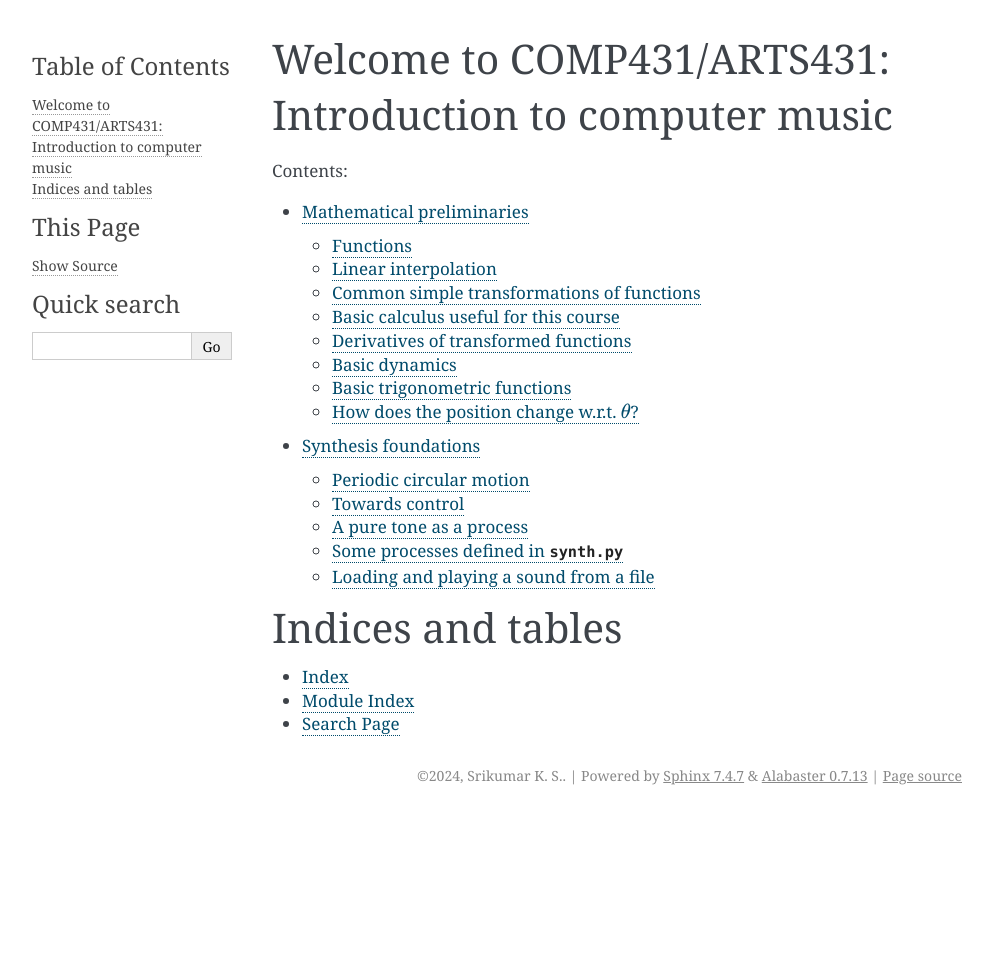
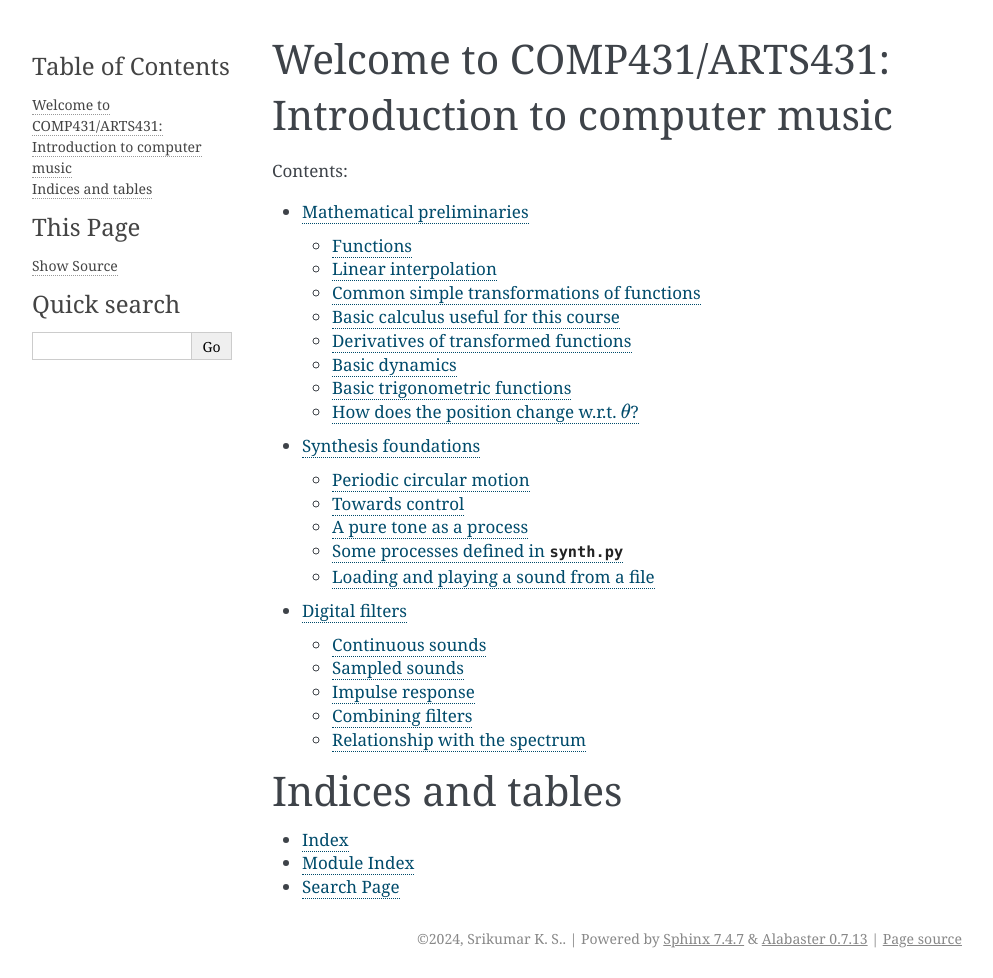
Before and after one commit to kreauniv/comparts431, a Sphinx documentation site: the page built from source/index.rst, in a window 1280 px wide. Shown: the whole page, without its empty margins (148-1141 px from the left). Built offline with Sphinx 7.4.7, drawn with Linux system fonts in a browser that asks for light colours; before the commit the page ends 900 px from its top, so only the background shows below that; part of the change alters nothing that is shown.

Commit message:
Added topic on filters

```diff
--- /dev/null
+++ b/source/filters.rst
@@ -0,0 +1,244 @@
+Digital filters
+===============
+
+We've so far looked at how some kinds of periodic sounds -- the sine waves --
+are special, in that we hear them as "pure and uncoloured tones". Part of the
+reason is that our ear has an amazing mechanism in the inner ear called the
+Cochlea which effectively decomposes sounds into their constituent frequencies.
+We call such a decomposition the "spectrum".
+
+Since our ear does this naturally for sounds, it makes sense to process
+sounds by modifying the spectra of sounds directly. Filters accomplish
+this task and they have a very simple structure behind that that we'll get into
+in this section.
+
+.. admonition:: **Why bother?**
+
+   Filters are used for many purposes to shape the overall tonal quality of a
+   sound, to cut off specific unwanted frequencies such as the A/C hum, to
+   reduce noise present in quieter parts of the spectrum, to tweak the
+   "brightness" of a tone, to highlight certain frequency regions and so on.
+   A good part of music production -- the process of "mastering" -- deals with
+   the balance of various parts of the spectrum.
+
+We'll first look at the simple mathematical structure of filters and then see
+how we can use this knowledge to understand the spectrum.
+
+Continuous sounds
+-----------------
+
+If we represent a real sound pressure wave as it hits a microphone's membrane
+or the human eardrum as a function of time :math:`s(t)`, we can construct delayed
+versions of this sound simply as :math:`s(t-a)` where :math:`a` is the amount
+of delay (when positive) in seconds. So when you're standing in front of a
+mountain wall and recording yourself as you shout out your name, if you hear
+its echo at a quarter of the original sound's amplitude after, say, 3 seconds,
+the resultant sound you recorded can be expressed approximately as --
+
+.. math::
+
+    \text{recording}(t) = 1.0 * s(t) + 0.25 * s(t - 3.0)
+
+Such a delay has an obvious property that turns out to be very useful --
+that if you delay a sound first by :math:`a` seconds and then by :math:`b` seconds,
+the end result is effectively a delay by :math:`a+b` seconds and therefore
+it doesn't matter which order you did the two delays. To capture this property,
+we can move away from talking about time explicitly and consider the signals
+:math:`s` as a whole and write a "delay of 3.0 seconds" as an operator that
+transforms one signal into another signal (i.e. function) using the following
+notation -
+
+.. math::
+
+    s' = D^{3.0}s
+
+.... which then stands for :math:`s'(t) = s(t - 3.0)`. Using this notation, we can
+write the above echo situation as --
+
+.. math::
+
+    \text{recording} = {1.0 D^{0.0} + 0.25 D^{3.0})s
+
+And now all the information about how the mountain wall transforms the sounds
+uttered from your position is captured in the operator :math:`\text{Echo} = 1.0
+D^{0.0} + 0.25 D^{3.0}`. That is because we can now apply this operator to any
+sound to get its echo-y version.
+
+The notation :math:`D^a` is used mostly to be suggestive of the properties of
+exponentiation, where we have :math:`D^{b}D^{a} = D^{a+b} = D^{a}D^{b}`. Here,
+we're writing :math:`=` to mean "the operators on the two sides of equality will
+have exactly the same effect on any signal that they're applied to."
+
+Sampled sounds
+--------------
+
+We're not working directly with continuous sounds though. We measure the
+pressure at the microphone membrane at regular intervals (called the "sampling
+interval") and convert each measurement to a number and store the number in a
+sequence structure, typically as "arrays" in practically all programming
+languages. So now we have a piece of sound represented as a mapping from an
+"index" to a sample value -- :math:`s[n]`.
+
+In this sampled universe, we the minimum "delay" we can apply is that of one time step
+and we denote that by :math:`D`. So a sampled sound :math:`s` delayed by one
+time step is written as :math:`Ds` and that means the following --
+
+.. math::
+
+    h &=& D s \\
+    => h[n] &=& s[n-1]
+
+To delay by more than one step, we can simply repeat the application of :math:`D`
+like this -- :math:`DDDD s`, which we can abbreviate as :math:`D^4 s`.
+
+So similar to what we did for continuous sounds above, we can write an implementation
+of our "3 second echo" like this --
+
+.. math::
+
+    h = (1.0 D^0 + 0.25 D^{3\times 48000})s
+
+Impulse response
+----------------
+
+There is a very simple sound that can help us see what these :math:`D` expressions mean.
+This is the "delta function" defined by --
+
+.. math::
+    \delta[n] &=& 1 & \text{ for } n = 0 \\
+   &=& 0 & \text{ for all other } n
+
+So what does a delayed value of :math:`\delta` look like? A :math:`\delta` that is delayed
+by, say, 5 time steps is simply :math:`\delta[n-5]`, which is :math:`1` when :math:`n = 5`
+and :math:`0` for other values of n. Therefore if you have a sound whose samples are given
+by :math:`s_n` for time step :math:`n`, we can write it equivalently as --
+
+.. math::
+
+    & & s_0 D^0\delta + s_1 D^1\delta + s_2 D^2\delta + s_3 D^3\delta + ... \\
+    & = & (s_0D^0 + s_1D^1 + s_2D^2 + s_3D^3 + ...)\delta
+
+So such an "echo-y filter" can be characterized by what the filter does to the
+:math:`\delta` sound -- which is essentially a sharp "click". This is why you can
+make a click sound in a hall, record the result and use that to transform any
+recording to sound as though it were performed in the hall!
+
+This response of a filter to the :math:`\delta` or "click" signal is called its
+"impulse response".
+
+.. note:: Such "impulses" are common in music making, apart from the
+   "whimsical" interpretation of "impulse". When you press a key on a piano, a
+   hammer strikes a taut string to produce its natural and sustained vibration
+   which is a tone. In this case, the impulse response of such a taut string is
+   a continuous and decaying tone. On a Marimba though, this tone is short
+   lived when a tone bar is struck by the mallet. A prayer gong when struck by
+   a hammer resonates in a number of anharmonic frequencies that give a bell
+   its characteristic sound. The sound also changes depending on whether you
+   strike the bell with a hard metal stick, or a wooden stick or a soft padded
+   mallet. These correspond to slightly different and "smushed out" forms of
+   "impulse". Tapping the taut skin on the surface of a Mrdangam or Tabla is
+   also an impulse and depending on how the finger makes contact with the drum
+   skin, you can elicit different tonal qualities from the instrument, thus
+   giving us musical expressive control over the instrument. All "percussive"
+   instruments are activated by some form of "impulse".
+
+Combining filters
+-----------------
+
+Supposing you apply two filters in sequence, is there an "effective filter"
+that is the same as the combination? Yes indeed and it is nearly trivial to see
+how this might be so. For example, consider the two filters --
+
+.. math::
+
+    \begin{array}{rcl}
+    g & = & g_0 D^0 + g_1 D^1 + g_2 D^2 \\
+    h & = & h_0 D^0 + h_1 D^1 + h_2 D^2 + h_3 D^3
+    \end{array}
+
+If you apply :math:`g` to :math:`\delta` first and then :math:`h` to the result
+of that, that we effectively have is the following --
+
+.. math::
+
+    h g \delta = (h_0 D^0 + h_1 D^1 + h_2 D^2 + h_3 D^3)(g_0 D^0 + g_1 D^1 + g_2 D^2)\delta
+
+To work out the equivalent filter, we simply have to "multiply out" the :math:`D`
+polynomials to get the following --
+
+.. math::
+
+    \begin{array}{rcl}
+    h g & = & h_0g_0 D^0 \\
+        &   & + (h_0g_1 + h_1g_0)D^1 \\
+        &   & + (h_0g_2 + h_1g_1 + h_2g_0)D^2 \\
+        &   & + (h_1g_2 + h_2g_1 + h_3g_0)D^3 \\
+        &   & + (h_2g_2 + h_3g_1)D^4 \\
+        &   & + h_3g_2 D^5
+    \end{array}
+
+In the above result, note that the indices of the :math:`h` and :math:`g` terms for each of :math:`D^k`
+add up to the :math:`k`. This is all there is to "convolution" -- i.e. --
+
+1. You write out the :math:`D` polynomials for each filter you're applying in sequence.
+2. Multiply out the polynomials to get the resultant filter.
+
+So in the above case, we say that the "convolution of :math:`g` and :math:`h` sequences" is
+the sequence :math:`[h_0g_0, h_0g_1 + h_1g_0, h_0g_2 + h_1g_1 + h_2g_0, h_1g_2 + h_2g_1 + h_3g_0, h_2g_2 + h_3g_1, h_3g_2]`.
+
+.. note:: See that it didn't matter whether we applied :math:`g` first followed by :math:`h`
+   or :math:`h` first followed by :math:`g`, we'll end up with the same result polynomial in
+   both the cases. Such filters have two important properties --
+
+   1. **Linearity**: The filtered version of the sum of two sounds is the same
+         as the sum of the filtered version of the individual sounds being
+         added.
+
+   2. **Time invariance**: This means it doesn't matter if you apply a filter after delaying
+         a sound by some amount or apply the filter first and then apply the same amount of
+         delay. You'll get the same result in both cases.
+
+   So the filters we've been discussing are, for the above reasons, called
+   "linear, time invariant filters".
+
+Relationship with the spectrum
+------------------------------
+
+When we discussed the spectra of sounds, we said things like "if you apply a low
+pass filter followed by a high pass filter, you get a kind of band pass filter",
+as though we were multiplying the spectral shape by some kind of a curve. We didn't
+really justify this at that point.
+
+The reason the above way of talking about filters is justified is due to the property
+of convolution whereby --
+
+1. Convolution of the impulse responses of two filters is equivalent to multiplying their
+   spectra, and
+
+2. Multiplication of two sounds or impulse responses time step by time is equivalent to
+   the convolution of their spectra. (This is what we saw when we were looking at the
+   frequency components of modulated sine tones.)
+
+We can compute the spectrum of a sound or a filter using the "Fourier transform", or
+as is more common for efficiency reasons, the "Fast Fourier Transform". This is
+what we saw in the video recording on `filters, convolution and spectra <_fcs>`_.
+
+.. _fcs: https://drive.google.com/file/d/1B1NAFAaspoRnWnC6uEsOlgaFoygsGDqk/view?usp=drive_link
+
+For our purpose, we don't need to get into the details of the calculation of the
+Fourier transform, though I'll at some point give you pointers you can follow
+if you're interested in knowing about it.
+
+For our purposes, it is enough to understand that when you apply filters one after
+the other, the spectrum gets shaped multiplicatively. Some consequences of this are --
+
+1. If one of the filters completely eliminates a specific frequency, it cannot be
+   recovered by applying another filter afterwards, or before that filter is applied!
+
+2. The spectrum of :math:`\delta` has the same value for all frequencies! So convolving
+   a sound with :math:`\delta` will not alter it any way, much as multiplying all
+   spectral components by :math:`1.0` won't change the sound in any way.
+
+3. If you know that you do not have any sound in some parts of the spectrum
+   but some noise has been mixed in overall, you can suppress noise in those
+   parts of the spectrum using an appropriate filter.
--- a/source/index.rst
+++ b/source/index.rst
@@ -12,6 +12,7 @@ Welcome to COMP431/ARTS431: Introduction to computer music
 
    math
    asynth
+   filters
 
 Indices and tables
 ==================
```
Also changed, not shown: source/onfilters.ipynb (added).
